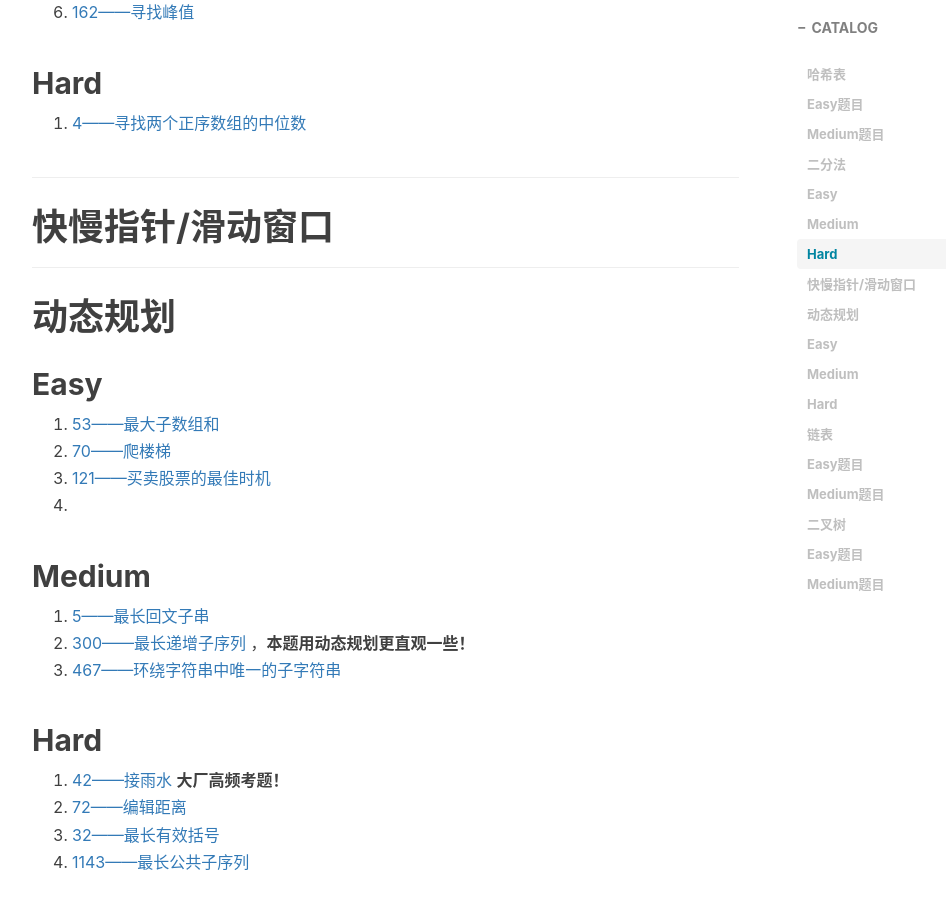
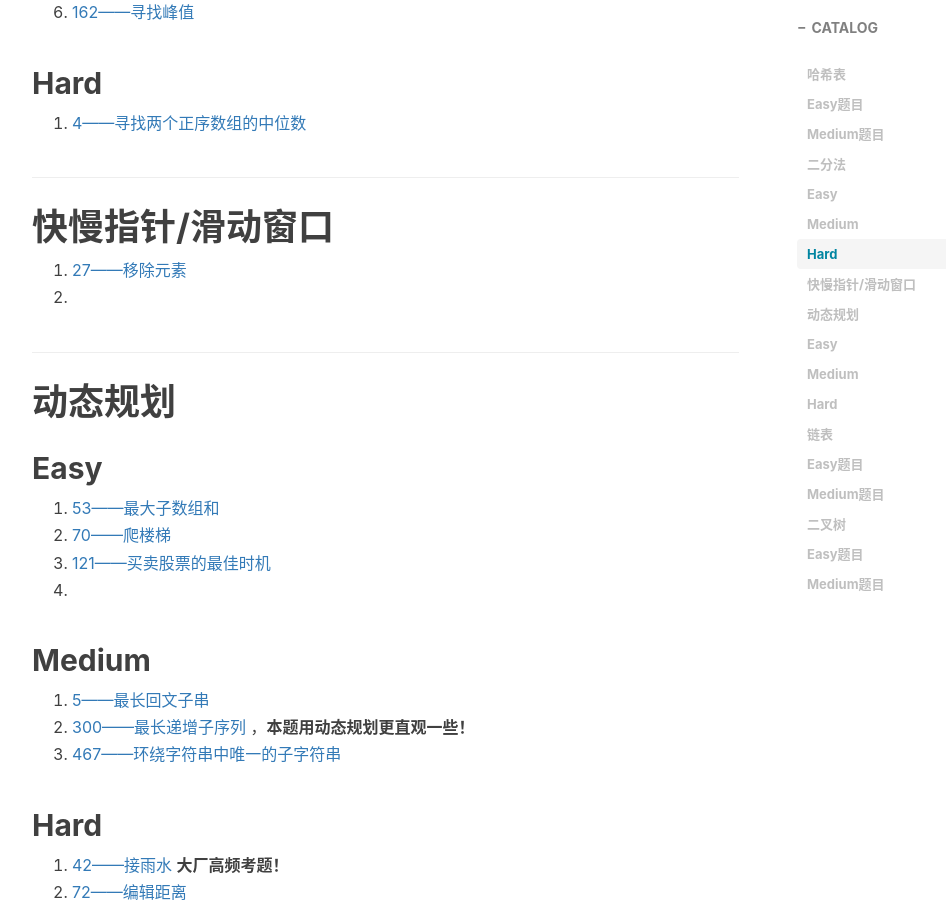
Before and after one commit to xie96808/xie96808.github.io, a Jekyll site: the page built from _posts/2022-05-22-刷题分类!.md, in a window 1280 px wide and 900 px high, scrolled down 1885 px. Shown: the whole window, without its empty margins (233-1179 px from the left). Built offline with Jekyll 4.4.1, drawn with Linux system fonts in a browser that asks for light colours; nearby versions of some CDN libraries; comment, search, counter and statistics services are not loaded.

Commit message:
Update 2022-05-22-刷题分类!.md

```diff
--- a/_posts/2022-05-22-刷题分类!.md
+++ b/_posts/2022-05-22-刷题分类!.md
@@ -75,6 +75,8 @@ tags:								#标签
 
 # 快慢指针/滑动窗口
 
+1. [27——移除元素](https://leetcode.cn/problems/remove-element/)
+2.
 
 ---------------
 
```
